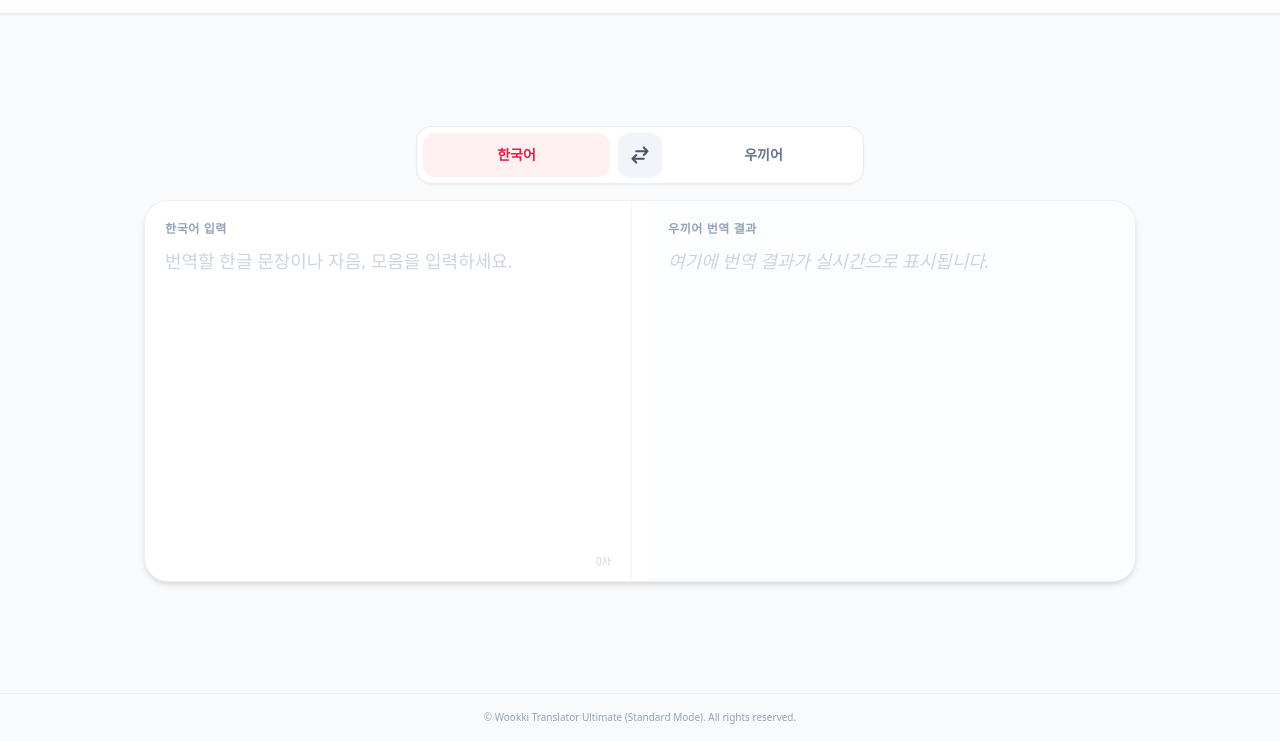
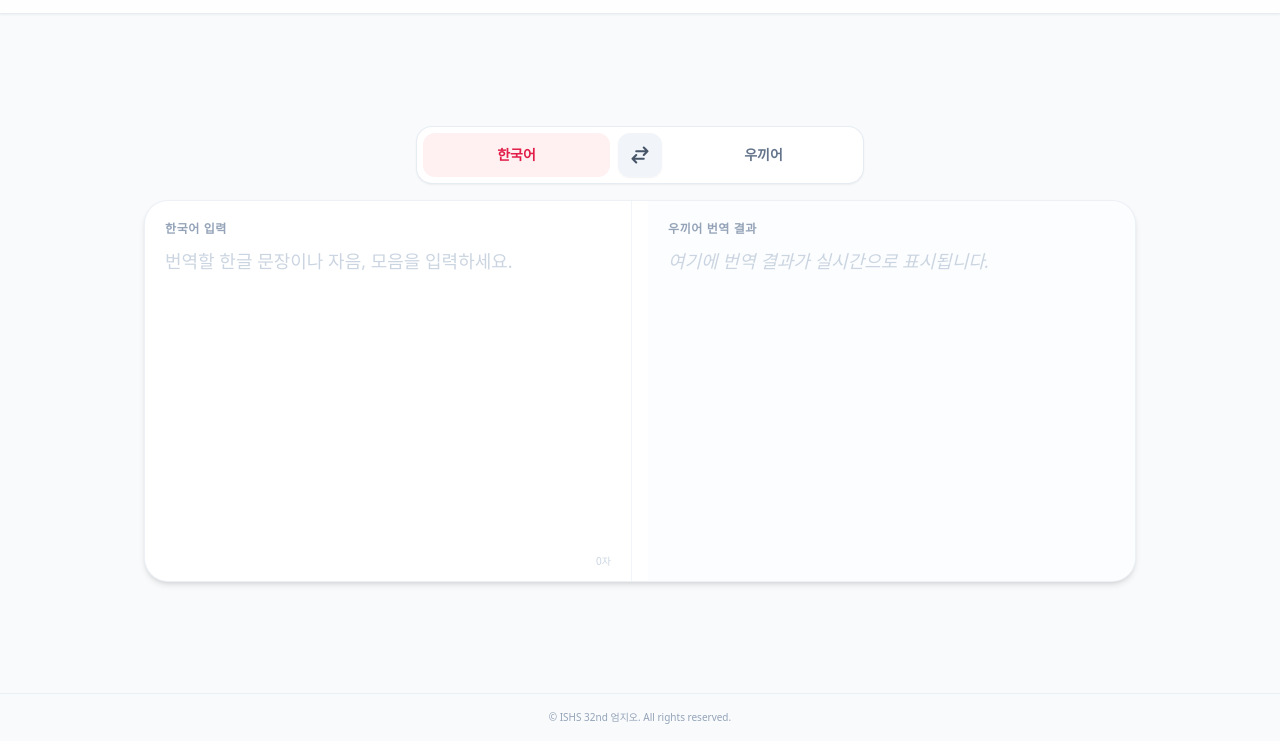
Before and after one commit to ji5zi5/Wookki-translator, a plain HTML site: page index.html in a window 1280 px wide. Shown: the part 59-800 px from the top of the page. Drawn offline with nearby package versions, Linux system fonts and the light colour scheme.

Commit message:
Update index.html

```diff
--- a/index.html
+++ b/index.html
@@ -144,7 +144,7 @@
     </div>
 
     <footer class="py-4 border-t border-slate-200/60 text-center text-[10px] text-slate-400">
-        <p>© Wookki Translator Ultimate (Standard Mode). All rights reserved.</p>
+        <p>© ISHS 32nd 엄지오. All rights reserved.</p>
     </footer>
 
     <script>
```
